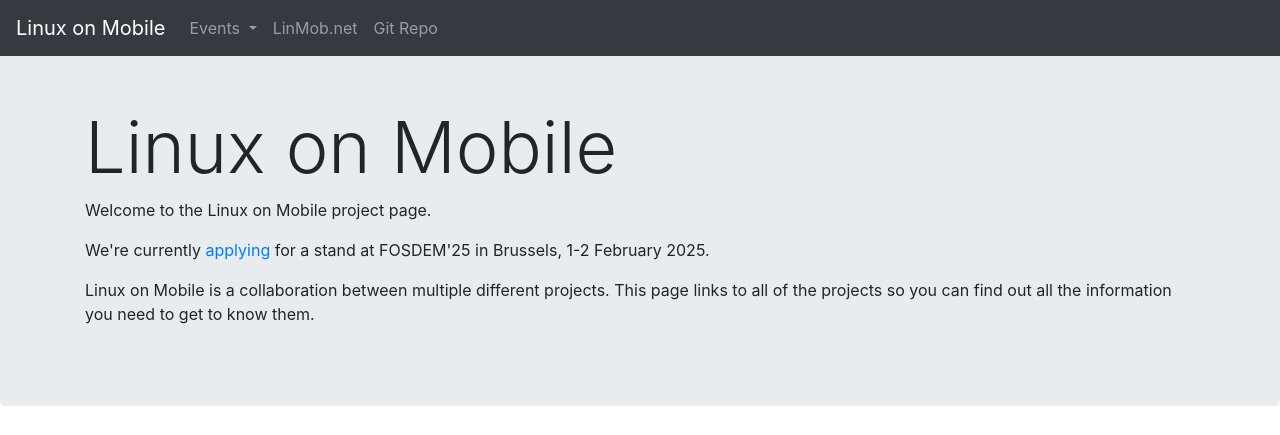
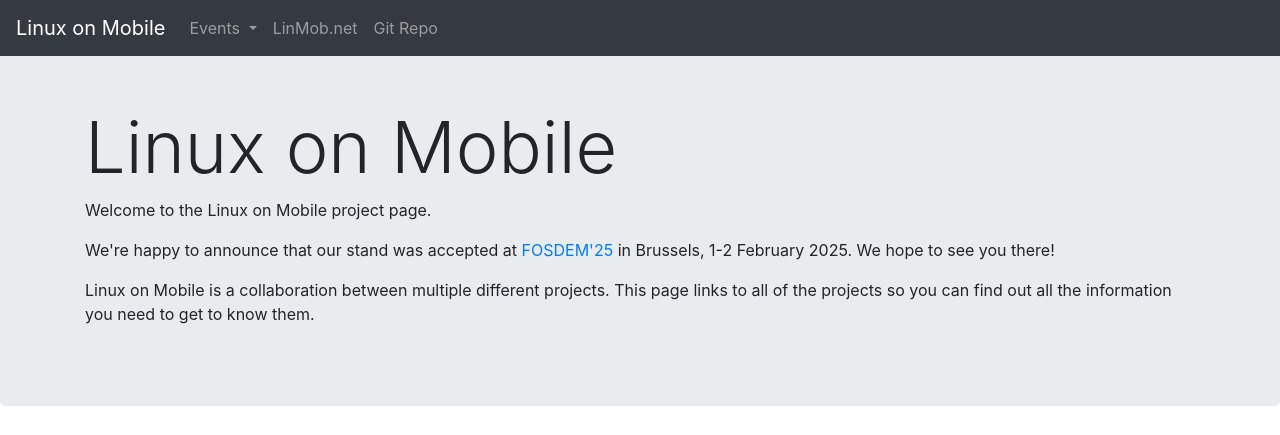
Before and after one commit to llewelld/linuxonmobile, a plain HTML site: page index.html in a window 1280 px wide. Shown: the top 435 px of the page. Drawn offline with Linux system fonts and the light colour scheme.

Commit message:
Add FOSDEM'25 acceptance announcement
Our stand was accepted for FOSDEM'25, so this updates the intro text on
the page to announce the fact.

```diff
--- a/index.html
+++ b/index.html
@@ -58,7 +58,7 @@
         <div class="container">
           <h1 class="display-3">Linux on Mobile</h1>
           <p>Welcome to the Linux on Mobile project page.</p>
-          <p>We're currently <a href="https://fosdem.org/2025/news/2024-09-25-stands-cfp/">applying</a> for a stand at FOSDEM'25 in Brussels, 1-2 February 2025.</p>
+          <p>We're happy to announce that our stand was accepted at <a href="https://fosdem.org/2025/news/2024-11-16-stands-announced/">FOSDEM'25</a> in Brussels, 1-2 February 2025. We hope to see you there!</p>
           <p>Linux on Mobile is a collaboration between multiple different projects. This page links to all of the projects so you can find out all the information you need to get to know them.</p>
         </div>
       </div>
```
